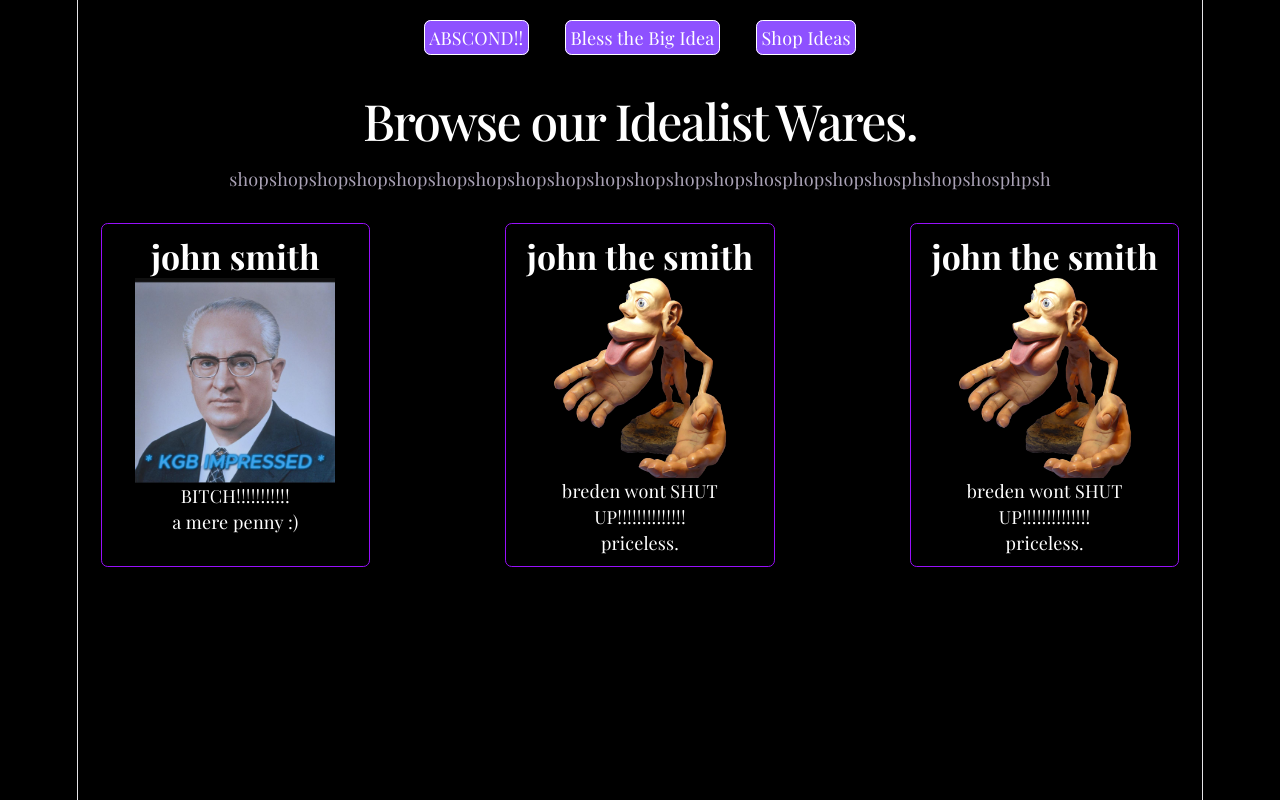
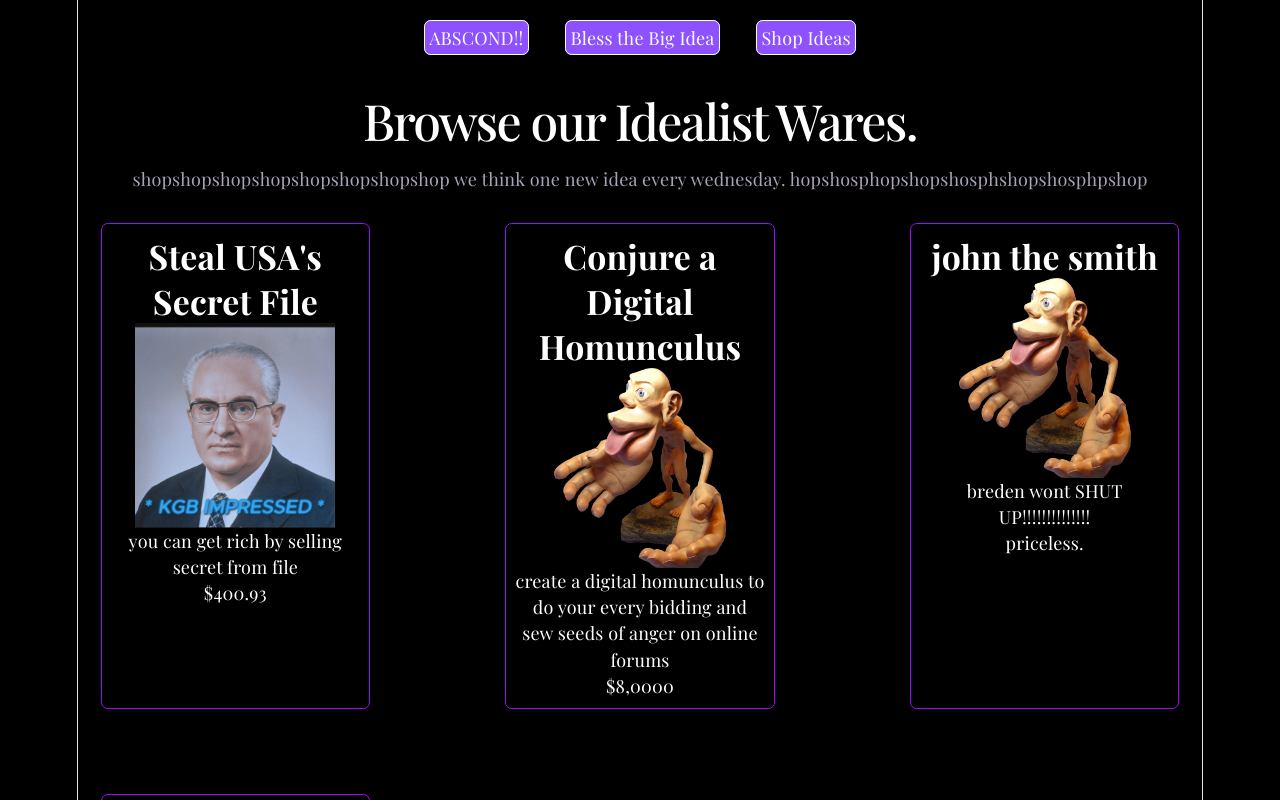
Before and after one commit to GubbyGloobus/gubbygloobus.github.io, a React (Vite) app in the folder MarketplaceOfIdeas/: page /ShopIdeas in a window 1280 px wide. Shown: the top 800 px of the page. Built offline with nearby package versions, Linux system fonts and the light colour scheme; a web font is replaced by a local one.

Commit message:
modular infocard

```diff
--- a/MarketplaceOfIdeas/src/components/infocard.jsx
+++ b/MarketplaceOfIdeas/src/components/infocard.jsx
@@ -1,11 +1,14 @@
 import { Link } from "react-router-dom";
 
-export default function InfoCard() {
+export default function InfoCard({text}) {
 //inline-block is a solution for now; but find way to make it uniform when component is actually complete
+
+const {header, body} = text
+
 return(
     <div className='border-width-2 px-2 my-7 justify-center flex-col border-3 rounded-md border-purple-600 text-white p-2'>
-        <p className="font-bold text-3xl leading-10 border-2 p-1.5 rounded-md border-purple-600">IdeaTextHolder</p>
-        <p className="p-3 text-grey">Enjoying yourselves, intruders? It's worth knowing the cataclysmic damage you will be responsible for here today. Do no fool yourselves. This facility is not the fruitless work of some petty scientist. This house was created by the great Clovis Bray II himself. Within lies humanity's salvation. Le fontaine du jouvence.</p>
+        <p className="font-bold text-3xl leading-10 border-2 p-1.5 rounded-md border-purple-600">{header}</p>
+        <p className="p-3 text-grey">{body}</p>
     </div>
 )
 }
--- a/MarketplaceOfIdeas/src/pages/Home.jsx
+++ b/MarketplaceOfIdeas/src/pages/Home.jsx
@@ -3,13 +3,28 @@ import InfoCard from "../components/infocard";
 
 export default function Home() {
    //The big idea is the central worshipped figure. It gives ideas form and monetary value.
-    return (
+   const textbox = [
+    {
+        header:'yup',
+        body:'nope',
+    },
+
+    {
+        header:'who are we?',
+        body:'we are the man who thinks. stupid boy',
+    },
+   ]
+
+   return (
         <div className="mx-10">
             <h1>Welcome to the Marketplace</h1>
             <p>People have ideas. Yours are next, and can be turned into Money. Money can become a purchase, and that means you're doing it right. Start thinking, stack bands, change the world.</p>
             <div className="grid grid-cols-2 justify-center gap-x-30 my-3">
-                <InfoCard/>
-                <InfoCard/>
+            {
+                textbox.map((text) => (
+                <InfoCard text={text}/>
+            ))
+            }
             </div>
         </div>
     )
--- a/MarketplaceOfIdeas/src/pages/ShopIdeas.jsx
+++ b/MarketplaceOfIdeas/src/pages/ShopIdeas.jsx
@@ -6,18 +6,24 @@ export default function ShopIdeas() {
     const ideas = [
         {
             //STARTS AT ITEM #0//
-            title:'john smith',
+            title:'Steal USA\'s Secret File',
             image: 'src/assets/images/kgbimpressed.jpeg',
-            desc: 'BITCH!!!!!!!!!!!',
-            price: 'a mere penny :)'
+            desc: 'you can get rich by selling secret from file',
+            price: '$400.93'
         },
 
         {
-            title: 'john the smith',
+            title: 'Conjure a Digital Homunculus',
+            image: 'src/assets/images/homunculus.jpg',
+            desc: 'create a digital homunculus to do your every bidding and sew seeds of anger on online forums',
+            price: '$8,0000',
+
+        },
+
+        {title: 'john the smith',
             image: 'src/assets/images/homunculus.jpg',
             desc: 'breden wont SHUT UP!!!!!!!!!!!!!!',
             price: 'priceless.',
-
         },
 
         {title: 'john the smith',
@@ -30,7 +36,7 @@ export default function ShopIdeas() {
     return (
         <div className="mx-5">
             <h1>Browse our Idealist Wares.</h1>
-            <p>shopshopshopshopshopshopshopshopshopshopshopshopshopshosphopshopshosphshopshosphpsh</p>
+            <p>shopshopshopshopshopshopshopshop  we think one new idea every wednesday.  hopshosphopshopshosphshopshosphpshop</p>
             <div className="grid grid-cols-3 justify-center gap-x-30 gap-y-5">
                 {
                     ideas.map((idea) => (
```
